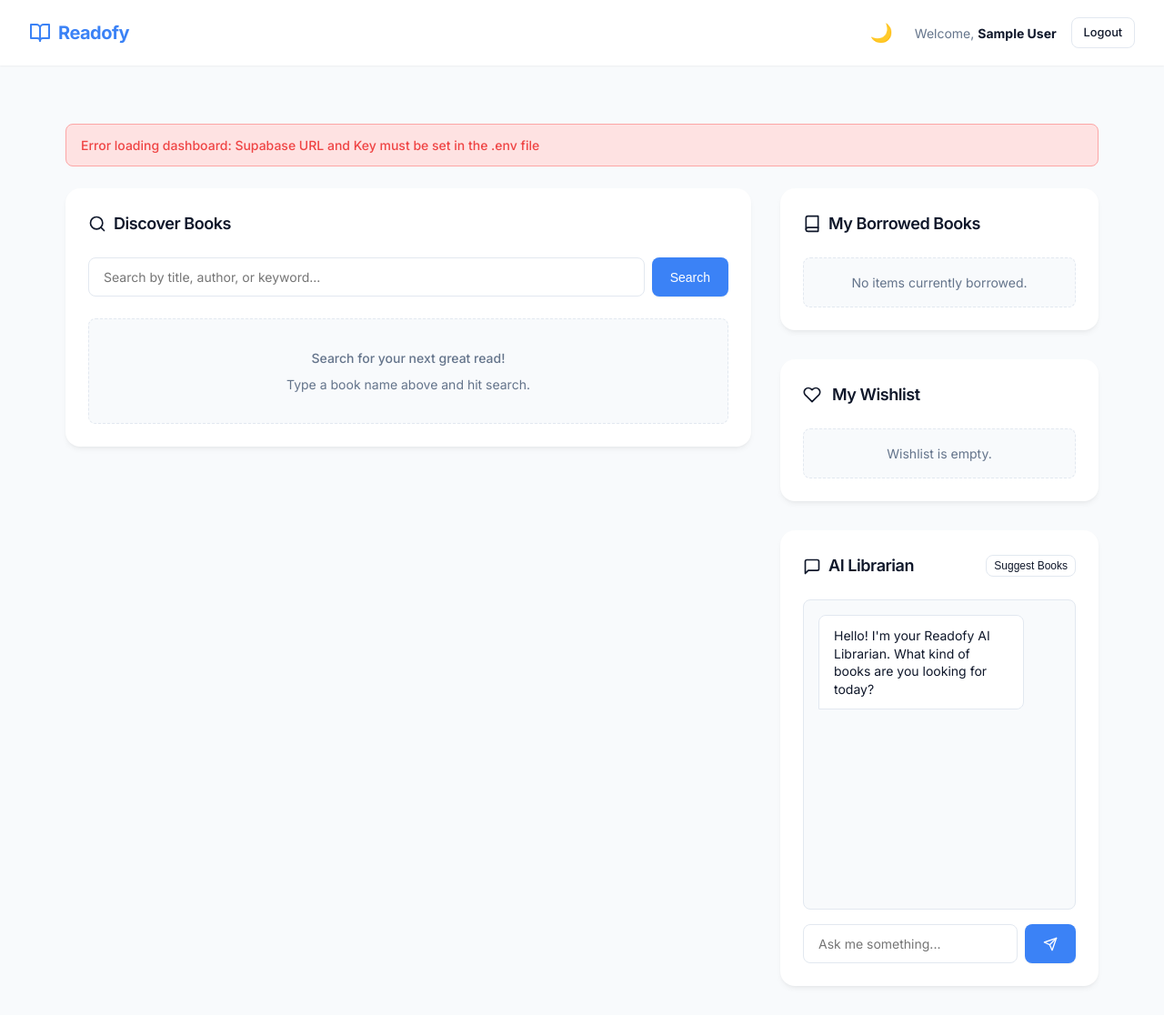
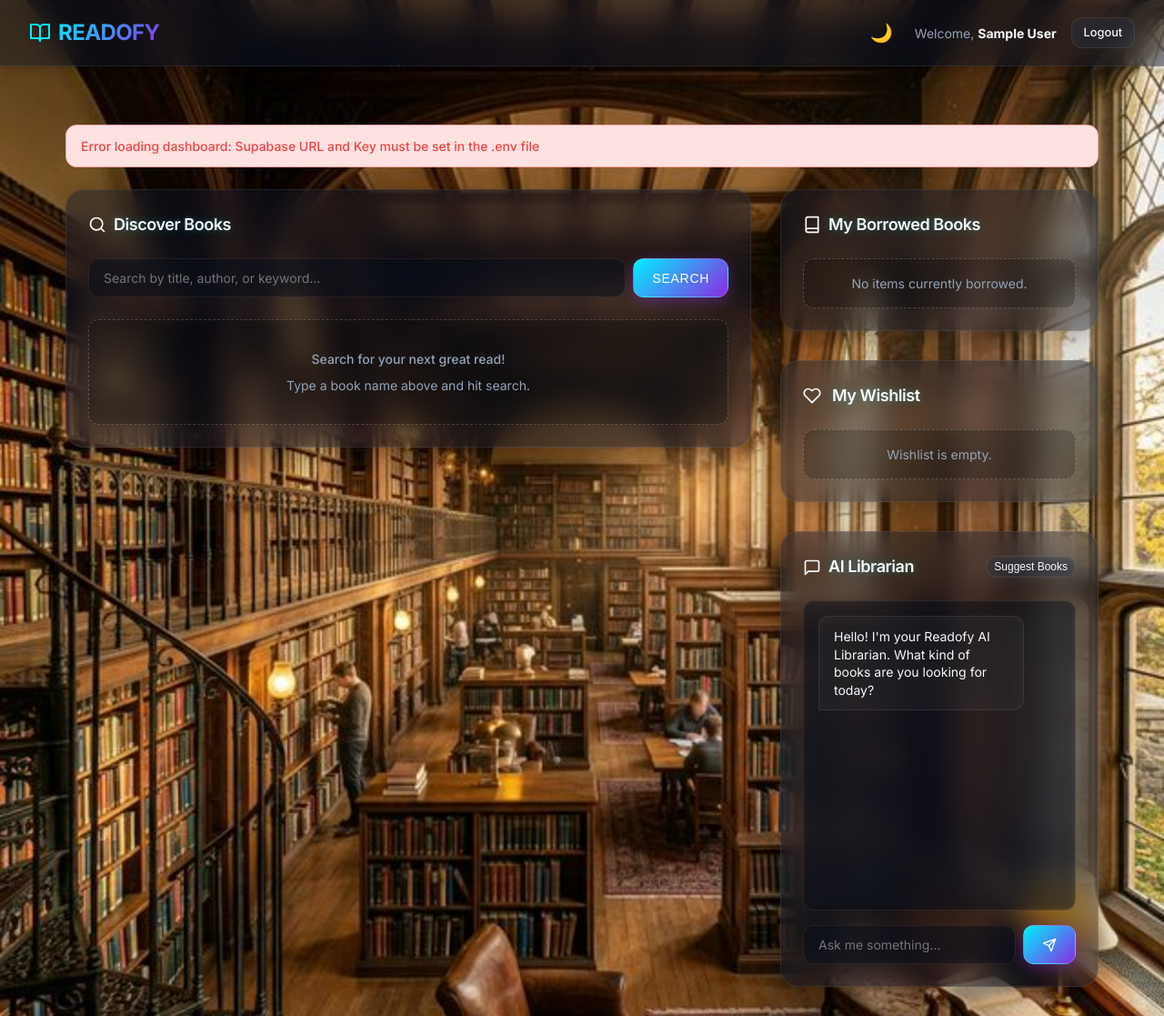
Before and after one commit to dawgnotrn/Readofy, a Flask app: page /dashboard in a window 1280 px wide. Shown: the whole page at 91% size. Before the commit the page ends 1087 px from the top, so only its background shows below. Run offline with Flask 3, Linux system fonts and the light colour scheme; the visitor is signed in with stand-in values (Sample User, id 1).

Commit message:
Update UI with library background and glassmorphic styling

```diff
--- a/frontend/static/style.css
+++ b/frontend/static/style.css
@@ -1,37 +1,31 @@
 @import url("https://fonts.googleapis.com/css2?family=Inter:wght@300;400;500;600;700&display=swap");
 
 :root {
-  --bg-color: #f8fafc;
-  --card-bg: #ffffff;
-  --text-primary: #0f172a;
-  --text-secondary: #64748b;
-  --accent-color: #3b82f6;
-  --accent-hover: #2563eb;
-  --accent-light: #eff6ff;
-  --border-color: #e2e8f0;
-  --shadow-sm: 0 1px 2px 0 rgb(0 0 0 / 0.05);
-  --shadow-md:
-    0 4px 6px -1px rgb(0 0 0 / 0.05), 0 2px 4px -2px rgb(0 0 0 / 0.05);
-  --shadow-lg:
-    0 10px 15px -3px rgb(0 0 0 / 0.05), 0 4px 6px -4px rgb(0 0 0 / 0.05);
-  --radius-md: 0.5rem;
-  --radius-lg: 1rem;
-  --radius-xl: 1.5rem;
-  --transition: all 0.2s cubic-bezier(0.4, 0, 0.2, 1);
+  --bg-color: #0f172a;
+  --card-bg: rgba(15, 23, 42, 0.45);
+  --text-primary: #f8fafc;
+  --text-secondary: #94a3b8;
+  --accent-color: #00f0ff;
+  --accent-hover: #8a2be2;
+  --accent-light: rgba(0, 240, 255, 0.15);
+  --border-color: rgba(255, 255, 255, 0.1);
+  --shadow-sm: 0 2px 10px rgba(0, 0, 0, 0.2);
+  --shadow-md: 0 8px 32px 0 rgba(0, 0, 0, 0.37);
+  --shadow-lg: 0 12px 48px 0 rgba(0, 0, 0, 0.5);
+  --radius-md: 0.75rem;
+  --radius-lg: 1.25rem;
+  --radius-xl: 1.75rem;
+  --transition: all 0.3s cubic-bezier(0.25, 0.8, 0.25, 1);
+  --glass-border: 1px solid rgba(255, 255, 255, 0.08);
+  --primary-gradient: linear-gradient(135deg, #00f0ff, #8a2be2);
 }
 
 [data-theme="dark"] {
-    --bg-color: #0f172a;
-    --card-bg: #1e293b;
-    --text-primary: #f8fafc;
-    --text-secondary: #94a3b8;
-    --accent-color: #60a5fa;
-    --accent-hover: #3b82f6;
-    --accent-light: rgba(59, 130, 246, 0.1);
-    --border-color: #334155;
-    --shadow-sm: 0 1px 2px 0 rgb(0 0 0 / 0.5);
-    --shadow-md: 0 4px 6px -1px rgb(0 0 0 / 0.5), 0 2px 4px -2px rgb(0 0 0 / 0.5);
-    --shadow-lg: 0 10px 15px -3px rgb(0 0 0 / 0.5), 0 4px 6px -4px rgb(0 0 0 / 0.5);
+  --bg-color: #050b14;
+  --card-bg: rgba(5, 11, 20, 0.6);
+  --border-color: rgba(255, 255, 255, 0.05);
+  --glass-border: 1px solid rgba(255, 255, 255, 0.05);
+  --shadow-md: 0 8px 32px 0 rgba(0, 0, 0, 0.6);
 }
 
 * {
@@ -43,6 +37,10 @@
 body {
   font-family: "Inter", sans-serif;
   background-color: var(--bg-color);
+  background-image: url('bg-library.png');
+  background-size: cover;
+  background-position: center;
+  background-attachment: fixed;
   color: var(--text-primary);
   line-height: 1.5;
   -webkit-font-smoothing: antialiased;
@@ -113,36 +111,46 @@ a:hover {
 }
 
 .btn-primary {
-  background-color: var(--accent-color);
+  background: var(--primary-gradient);
   color: white;
-  box-shadow: var(--shadow-sm);
+  box-shadow: 0 4px 15px rgba(138, 43, 226, 0.4);
+  text-transform: uppercase;
+  letter-spacing: 0.05em;
+  border: 1px solid rgba(255, 255, 255, 0.2);
+  transition: var(--transition);
 }
 
 .btn-primary:hover {
-  background-color: var(--accent-hover);
+  background: linear-gradient(135deg, #8a2be2, #00f0ff);
   color: white;
-  transform: translateY(-1px);
-  box-shadow: var(--shadow-md);
+  transform: translateY(-2px);
+  box-shadow: 0 6px 20px rgba(0, 240, 255, 0.5);
 }
 
 .btn-secondary {
-  background-color: var(--card-bg);
+  background-color: rgba(255, 255, 255, 0.05);
   color: var(--text-primary);
-  border: 1px solid var(--border-color);
+  border: var(--glass-border);
+  backdrop-filter: blur(4px);
 }
 
 .btn-secondary:hover {
-  background-color: var(--bg-color);
+  background-color: rgba(255, 255, 255, 0.1);
+  box-shadow: 0 4px 15px rgba(255,255,255,0.05);
 }
 
 .btn-danger {
-  background-color: #fee2e2;
-  color: #ef4444;
+  background: linear-gradient(135deg, #ff416c, #ff4b2b);
+  color: white;
+  border: 1px solid rgba(255, 255, 255, 0.2);
+  box-shadow: 0 4px 15px rgba(255, 65, 108, 0.4);
 }
 
 .btn-danger:hover {
-  background-color: #fca5a5;
+  background: linear-gradient(135deg, #ff4b2b, #ff416c);
   color: white;
+  box-shadow: 0 6px 20px rgba(255, 65, 108, 0.6);
+  transform: translateY(-2px);
 }
 
 .btn-block {
@@ -167,16 +175,19 @@ a:hover {
   padding: 0.75rem 1rem;
   font-size: 0.875rem;
   border-radius: var(--radius-md);
-  border: 1px solid var(--border-color);
-  background-color: var(--card-bg);
+  border: var(--glass-border);
+  background-color: rgba(0, 0, 0, 0.2);
+  color: var(--text-primary);
   transition: var(--transition);
   font-family: inherit;
+  backdrop-filter: blur(4px);
 }
 
 .input-field:focus {
   outline: none;
   border-color: var(--accent-color);
-  box-shadow: 0 0 0 3px rgba(59, 130, 246, 0.1);
+  box-shadow: 0 0 12px rgba(0, 240, 255, 0.3);
+  background-color: rgba(0, 0, 0, 0.4);
 }
 
 /* ================== AUTH LAYOUT ================== */
@@ -204,39 +217,50 @@ a:hover {
 }
 
 .auth-logo {
-  font-size: 1.5rem;
-  font-weight: 700;
-  color: var(--accent-color);
+  font-size: 2rem;
+  font-weight: 800;
+  background: var(--primary-gradient);
+  -webkit-background-clip: text;
+  background-clip: text;
+  -webkit-text-fill-color: transparent;
   margin-bottom: 0.5rem;
   letter-spacing: -0.05em;
+  text-transform: uppercase;
 }
 
 /* ================== DASHBOARD LAYOUT ================== */
 .dashboard-header {
   background: var(--card-bg);
+  backdrop-filter: blur(16px);
+  -webkit-backdrop-filter: blur(16px);
   padding: 1rem 2rem;
   display: flex;
   justify-content: space-between;
   align-items: center;
   box-shadow: var(--shadow-sm);
+  border-bottom: var(--glass-border);
   position: sticky;
   top: 0;
   z-index: 10;
 }
 
 .logo {
-  font-size: 1.25rem;
-  font-weight: 700;
+  font-size: 1.5rem;
+  font-weight: 800;
   color: var(--text-primary);
   text-decoration: none;
   display: flex;
   align-items: center;
   gap: 0.5rem;
   letter-spacing: -0.025em;
+  text-transform: uppercase;
 }
 
 .logo span {
-  color: var(--accent-color);
+  background: var(--primary-gradient);
+  -webkit-background-clip: text;
+  background-clip: text;
+  -webkit-text-fill-color: transparent;
 }
 
 .user-nav {
@@ -283,10 +307,12 @@ a:hover {
 /* ================== CARDS & PANELS ================== */
 .panel {
   background: var(--card-bg);
+  backdrop-filter: blur(16px);
+  -webkit-backdrop-filter: blur(16px);
   border-radius: var(--radius-lg);
   padding: 1.5rem;
   box-shadow: var(--shadow-md);
-  border: 1px solid rgba(255, 255, 255, 0.4);
+  border: var(--glass-border);
 }
 
 .panel-title {
@@ -297,6 +323,7 @@ a:hover {
   display: flex;
   align-items: center;
   gap: 0.5rem;
+  text-shadow: 0 0 10px rgba(0, 240, 255, 0.3);
 }
 
 /* ================== SEARCH BAR ================== */
@@ -415,9 +453,9 @@ a:hover {
   padding: 2rem;
   color: var(--text-secondary);
   font-size: 0.875rem;
-  background: var(--bg-color);
+  background: rgba(0, 0, 0, 0.2);
   border-radius: var(--radius-md);
-  border: 1px dashed var(--border-color);
+  border: 1px dashed rgba(255, 255, 255, 0.2);
 }
 
 /* ================== CHATBOT ================== */
@@ -431,13 +469,14 @@ a:hover {
   flex-grow: 1;
   overflow-y: auto;
   padding: 1rem;
-  background: var(--bg-color);
+  background: rgba(0, 0, 0, 0.2);
   border-radius: var(--radius-md);
   margin-bottom: 1rem;
   display: flex;
   flex-direction: column;
   gap: 1rem;
-  border: 1px solid var(--border-color);
+  border: var(--glass-border);
+  backdrop-filter: blur(4px);
 }
 
 .chat-bubble {
@@ -446,20 +485,23 @@ a:hover {
   font-size: 0.875rem;
   max-width: 85%;
   line-height: 1.4;
+  backdrop-filter: blur(8px);
 }
 
 .chat-user {
   align-self: flex-end;
-  background-color: var(--accent-light);
-  color: var(--accent-color);
+  background: linear-gradient(135deg, rgba(138, 43, 226, 0.2), rgba(0, 240, 255, 0.2));
+  color: var(--text-primary);
+  border: 1px solid rgba(0, 240, 255, 0.3);
   border-bottom-right-radius: 0;
+  box-shadow: 0 4px 15px rgba(0, 240, 255, 0.1);
 }
 
 .chat-bot {
   align-self: flex-start;
-  background-color: white;
+  background: rgba(255, 255, 255, 0.05);
   color: var(--text-primary);
-  border: 1px solid var(--border-color);
+  border: var(--glass-border);
   border-bottom-left-radius: 0;
 }
 
```
Also changed, not shown: other parts of frontend/static/style.css (+20 -7 lines), frontend/static/bg-futuristic.png (added), frontend/static/bg-library.png (added).
